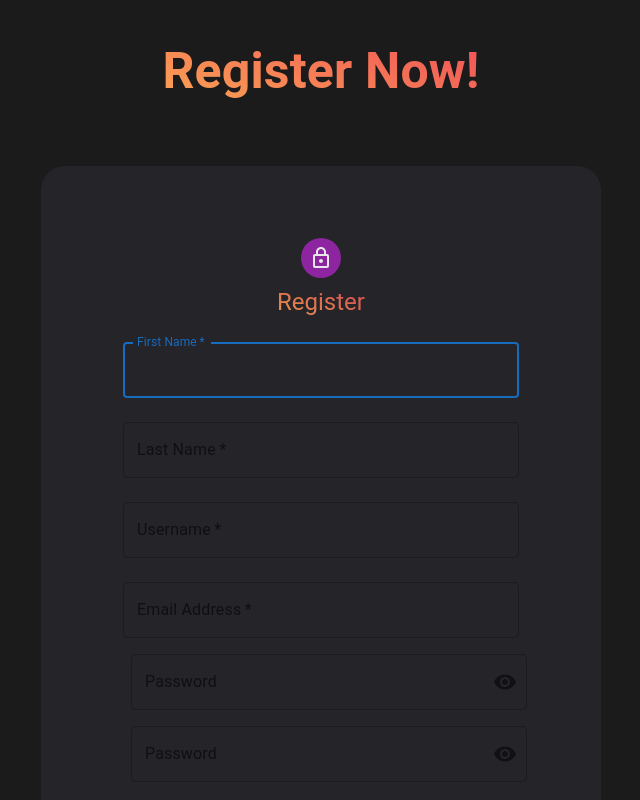
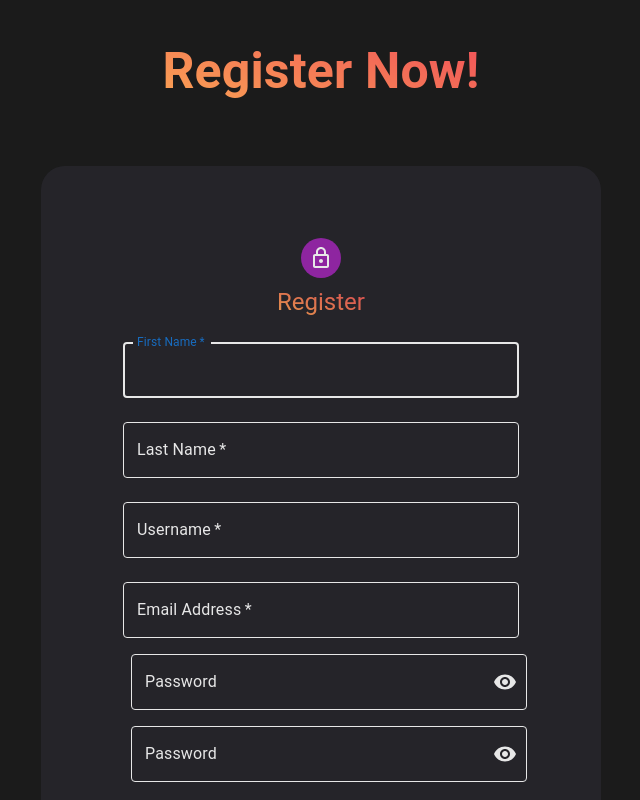
Before and after one commit to irarayzelji2002/decoraition-backend, a React (Create React App) app: page /register in a window 1280 px wide. Shown: the top 800 px of the page, without its empty margins (319-959 px from the left). Built offline with nearby package versions, Linux system fonts and the light colour scheme.

Commit message:
made outline white

```diff
--- a/src/App.js
+++ b/src/App.js
@@ -14,14 +14,13 @@ import ChangePassw from "./pages/Account/changePass.js";
 import OneTP from "./pages/Account/otp.js";
 import ForgotPass from "./pages/Account/forgotPass1.js";
 import Homepage from "./pages/Homepage/homepage.js";
-import Loginn from "./Login.js";
 
 function App() {
   return (
     <div className="App">
       <Routes>
         <Route>
-          <Route path="/login" element={<Loginn />} />
+          <Route path="/login" element={<Login />} />
           <Route path="/register" element={<Register />} />
           <Route path="/" element={<Login />} />
           <Route path="/forgot" element={<ForgotPass />} />
--- a/src/components/Signup.js
+++ b/src/components/Signup.js
@@ -129,6 +129,24 @@ const Signup = () => {
               onChange={(e) => setFname(e.target.value)}
               error={!!errors.fname}
               helperText={errors.fname}
+              sx={{
+                input: { color: "white" },
+                label: { color: "white" },
+                "& .MuiOutlinedInput-root": {
+                  "& fieldset": {
+                    borderColor: "white",
+                  },
+                  "&:hover fieldset": {
+                    borderColor: "white",
+                  },
+                  "&.Mui-focused fieldset": {
+                    borderColor: "white",
+                  },
+                },
+                "& .MuiFormHelperText-root": {
+                  color: "white",
+                },
+              }}
             />
             <TextField
               margin="normal"
@@ -141,6 +159,24 @@ const Signup = () => {
               onChange={(e) => setLname(e.target.value)}
               error={!!errors.lname}
               helperText={errors.lname}
+              sx={{
+                input: { color: "white" },
+                label: { color: "white" },
+                "& .MuiOutlinedInput-root": {
+                  "& fieldset": {
+                    borderColor: "white",
+                  },
+                  "&:hover fieldset": {
+                    borderColor: "white",
+                  },
+                  "&.Mui-focused fieldset": {
+                    borderColor: "white",
+                  },
+                },
+                "& .MuiFormHelperText-root": {
+                  color: "white",
+                },
+              }}
             />
             <TextField
               margin="normal"
@@ -153,6 +189,24 @@ const Signup = () => {
               onChange={(e) => setUsername(e.target.value)}
               error={!!errors.username}
               helperText={errors.username}
+              sx={{
+                input: { color: "white" },
+                label: { color: "white" },
+                "& .MuiOutlinedInput-root": {
+                  "& fieldset": {
+                    borderColor: "white",
+                  },
+                  "&:hover fieldset": {
+                    borderColor: "white",
+                  },
+                  "&.Mui-focused fieldset": {
+                    borderColor: "white",
+                  },
+                },
+                "& .MuiFormHelperText-root": {
+                  color: "white",
+                },
+              }}
             />
 
             <TextField
@@ -167,6 +221,24 @@ const Signup = () => {
               onChange={(e) => setEmail(e.target.value)}
               error={!!errors.email}
               helperText={errors.email}
+              sx={{
+                input: { color: "white" },
+                label: { color: "white" },
+                "& .MuiOutlinedInput-root": {
+                  "& fieldset": {
+                    borderColor: "white",
+                  },
+                  "&:hover fieldset": {
+                    borderColor: "white",
+                  },
+                  "&.Mui-focused fieldset": {
+                    borderColor: "white",
+                  },
+                },
+                "& .MuiFormHelperText-root": {
+                  color: "white",
+                },
+              }}
             />
 
             <Password
@@ -174,6 +246,24 @@ const Signup = () => {
               onChange={(e) => setPassword(e.target.value)}
               error={!!errors.password}
               helperText={errors.password}
+              sx={{
+                input: { color: "white" },
+                label: { color: "white" },
+                "& .MuiOutlinedInput-root": {
+                  "& fieldset": {
+                    borderColor: "white",
+                  },
+                  "&:hover fieldset": {
+                    borderColor: "white",
+                  },
+                  "&.Mui-focused fieldset": {
+                    borderColor: "white",
+                  },
+                },
+                "& .MuiFormHelperText-root": {
+                  color: "white",
+                },
+              }}
             />
             <Password
               label="Confirm Password"
@@ -181,6 +271,24 @@ const Signup = () => {
               onChange={(e) => setConfirmPassword(e.target.value)}
               error={!!errors.confirmPassword}
               helperText={errors.confirmPassword}
+              sx={{
+                input: { color: "white" },
+                label: { color: "white" },
+                "& .MuiOutlinedInput-root": {
+                  "& fieldset": {
+                    borderColor: "white",
+                  },
+                  "&:hover fieldset": {
+                    borderColor: "white",
+                  },
+                  "&.Mui-focused fieldset": {
+                    borderColor: "white",
+                  },
+                },
+                "& .MuiFormHelperText-root": {
+                  color: "white",
+                },
+              }}
             />
 
             <FormControlLabel
--- a/src/components/loginModal.js
+++ b/src/components/loginModal.js
@@ -98,6 +98,24 @@ export default function LoginModal() {
               onChange={(e) => setEmail(e.target.value)}
               error={!!errors.email}
               helperText={errors.email}
+              sx={{
+                input: { color: "white" },
+                label: { color: "white" },
+                "& .MuiOutlinedInput-root": {
+                  "& fieldset": {
+                    borderColor: "white",
+                  },
+                  "&:hover fieldset": {
+                    borderColor: "white",
+                  },
+                  "&.Mui-focused fieldset": {
+                    borderColor: "white",
+                  },
+                },
+                "& .MuiFormHelperText-root": {
+                  color: "white",
+                },
+              }}
             />
 
             <Password
--- a/src/components/passInput.js
+++ b/src/components/passInput.js
@@ -18,12 +18,13 @@ export default function Password({ value, onChange, error, helperText }) {
   };
 
   return (
-    <FormControl
-      sx={{ m: 1, width: "100%", color: "#ffffff" }}
-      variant="outlined"
-      error={error}
-    >
-      <InputLabel htmlFor="outlined-adornment-password">Password</InputLabel>
+    <FormControl sx={{ m: 1, width: "100%" }} variant="outlined" error={error}>
+      <InputLabel
+        htmlFor="outlined-adornment-password"
+        sx={{ color: "#ffffff" }}
+      >
+        Password
+      </InputLabel>
       <OutlinedInput
         id="outlined-adornment-password"
         type={showPassword ? "text" : "password"}
@@ -36,14 +37,29 @@ export default function Password({ value, onChange, error, helperText }) {
               onClick={handleClickShowPassword}
               onMouseDown={handleMouseDownPassword}
               edge="end"
+              sx={{ color: "#ffffff" }} // Make the visibility icons white
             >
               {showPassword ? <VisibilityOff /> : <Visibility />}
             </IconButton>
           </InputAdornment>
         }
         label="Password"
+        sx={{
+          color: "#ffffff", // Input text color
+          "& .MuiOutlinedInput-notchedOutline": {
+            borderColor: "#ffffff", // Outline color
+          },
+          "&:hover .MuiOutlinedInput-notchedOutline": {
+            borderColor: "#ffffff", // Outline color on hover
+          },
+          "&.Mui-focused .MuiOutlinedInput-notchedOutline": {
+            borderColor: "#ffffff", // Outline color when focused
+          },
+        }}
       />
-      {helperText && <FormHelperText>{helperText}</FormHelperText>}
+      {helperText && (
+        <FormHelperText sx={{ color: "#ffffff" }}>{helperText}</FormHelperText>
+      )}
     </FormControl>
   );
 }
--- a/src/css/homepage.css
+++ b/src/css/homepage.css
@@ -170,9 +170,12 @@ h2 {
   color: aliceblue;
 }
 
-@media only screen and (max-width: 430px) {
+@media only screen and (max-width: 380px) {
   .iconFrame {
     height: 120px;
     width: 100px;
   }
+  .layout {
+    flex-direction: column;
+  }
 }
--- a/src/pages/Homepage/homepage.js
+++ b/src/pages/Homepage/homepage.js
@@ -1,4 +1,3 @@
-import * as React from "react";
 import { styled, alpha } from "@mui/material/styles";
 import AppBar from "@mui/material/AppBar";
 import Box from "@mui/material/Box";
@@ -10,8 +9,26 @@ import MenuIcon from "@mui/icons-material/Menu";
 import SearchIcon from "@mui/icons-material/Search";
 import "../../css/homepage.css";
 import DesignIcon from "../../components/designIcon";
+import React, { useState, useEffect } from "react";
+import { onAuthStateChanged } from "firebase/auth";
+import { auth } from "../../firebase";
 
 function Homepage() {
+  useEffect(() => {
+    onAuthStateChanged(auth, (user) => {
+      if (user) {
+        // User is signed in, see docs for a list of available properties
+        // https://firebase.google.com/docs/reference/js/firebase.User
+        const uid = user.uid;
+        // ...
+        console.log("uid", uid);
+      } else {
+        // User is signed out
+        // ...
+        console.log("user is logged out");
+      }
+    });
+  }, []);
   return (
     <div>
       <SearchAppBar></SearchAppBar>
```
